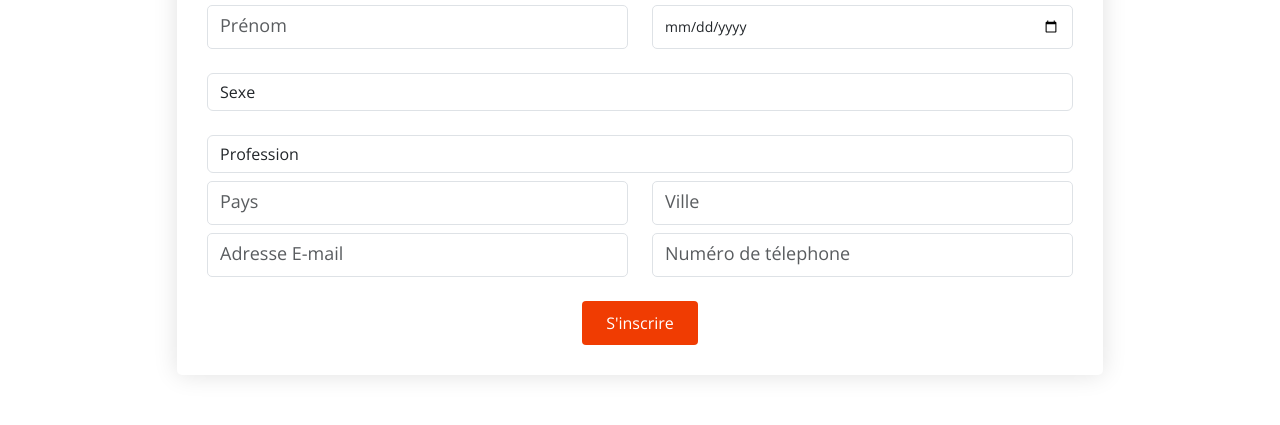
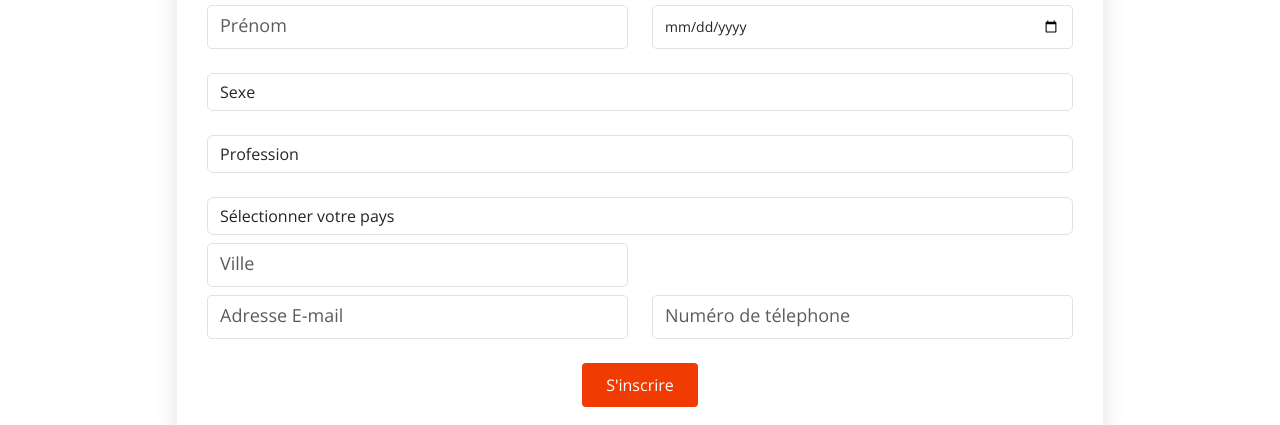
Before and after one commit to Mvumbi/Samourais.github.io, a plain HTML site: page formulaire.html in a window 1280 px wide. Shown: the part 389-814 px from the top of the page. Drawn offline with nearby package versions, Linux system fonts and the light colour scheme; no server answers; a web font is replaced by a local one.

Commit message:
Tous les fichiers

```diff
--- a/formulaire.html
+++ b/formulaire.html
@@ -127,10 +127,12 @@
                     <option value="Eleve">Autres</option>
                 </select>
             </div>
+                <div class="form-group mt-3">
+                <select class="form-control" name="" id="pays">
+                    <option value="Pays">Sélectionner votre pays</option>
+                </select>
+            </div>
               <div class="row">
-                <div class="col-md-6 form-group">
-                  <input style="border-radius: 5px;" type="text" name="Pays" class="form-control" id="Pays" placeholder="Pays" required>
-                </div>
                 <div class="col-md-6 form-group mt-3 mt-md-0">
                   <input style="border-radius: 5px;" type="text" class="form-control" name="ville" id="ville" placeholder="Ville" required>
                 </div>
```
